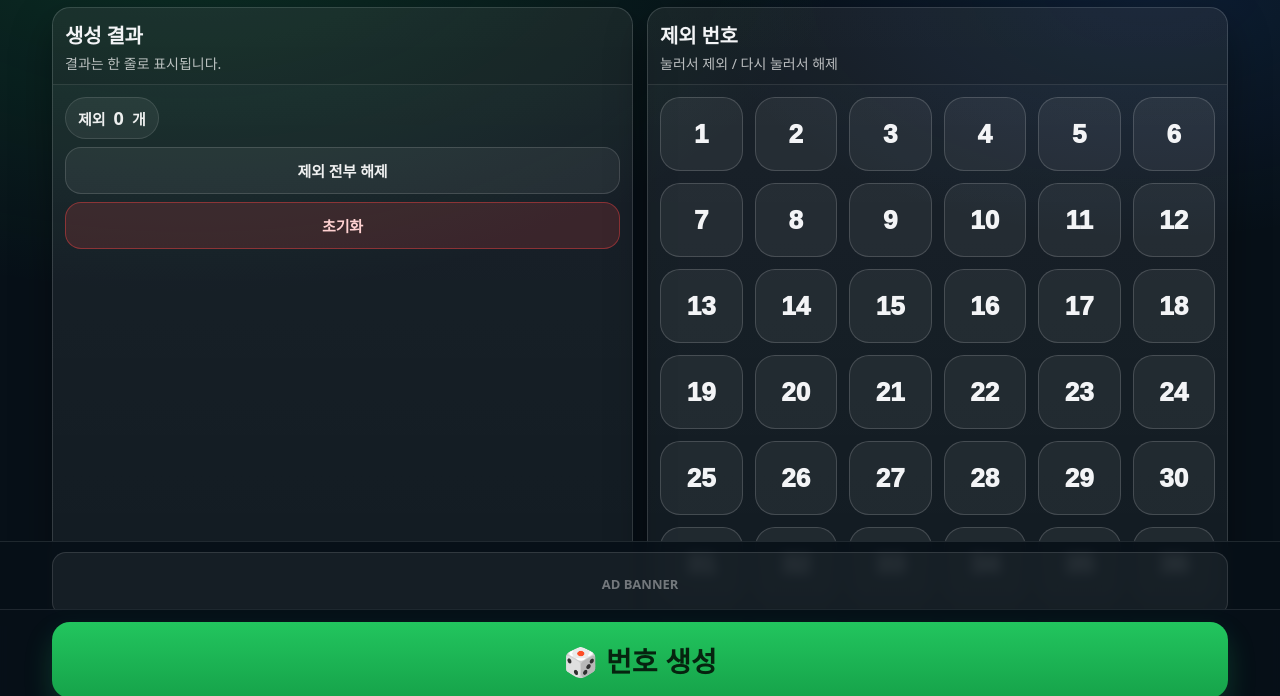
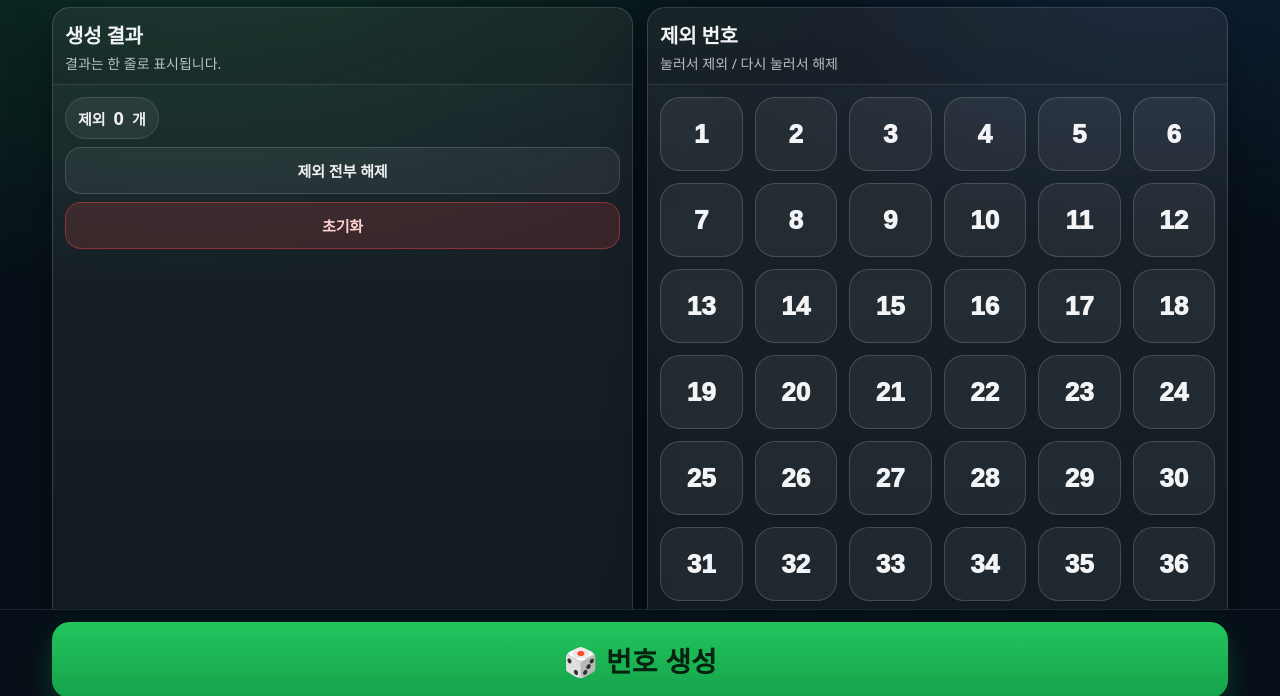
Before and after one commit to sharonkim12/lotto-number-generator, a plain HTML site: page index.html in a window 1280 px wide. Shown: the part 90-786 px from the top of the page. Drawn offline with Linux system fonts and the light colour scheme.

Commit message:
Update index.html

```diff
--- a/index.html
+++ b/index.html
@@ -32,7 +32,7 @@
       --radius: 18px;
 
       /* JS가 실제 높이 측정해서 덮어씀 */
-      --fixedSpace: 200px;
+      --fixedSpace: 140px;
       --safeB: env(safe-area-inset-bottom, 0px);
     }
 
@@ -287,38 +287,7 @@
       .num{ height: 74px; font-size: 26px; }
     }
 
-    /* ===== 하단 광고 + 생성 버튼 ===== */
-    .adBar{
-      position: fixed;
-      left:0; right:0;
-      bottom: calc(84px + var(--safeB));
-      padding: 10px 12px;
-      background: rgba(7,16,24,.90);
-      backdrop-filter: blur(6px);
-      border-top: 1px solid rgba(255,255,255,.10);
-      z-index: 49;
-      pointer-events: auto;
-    }
-    .adInner{
-      max-width: 1200px;
-      margin: 0 auto;
-      padding: 0 12px;
-    }
-    .adSlot{
-      width:100%;
-      height: 64px;
-      border-radius: 14px;
-      border:1px solid rgba(255,255,255,.12);
-      background: rgba(255,255,255,.06);
-      display:flex;
-      align-items:center;
-      justify-content:center;
-      color: rgba(255,255,255,.40);
-      font-weight: 900;
-      font-size: 13px;
-      overflow:hidden;
-    }
-
+    /* ===== 하단 생성 버튼 바(광고 없음) ===== */
     .stickyBar{
       position: fixed;
       left:0; right:0; bottom:0;
@@ -348,6 +317,7 @@
       touch-action: manipulation;
     }
     .btn-main:active{ transform: scale(.995); }
+
     /* =========================
        모바일에서만 글씨 크게
        ========================= */
@@ -404,7 +374,6 @@
         padding: 12px 14px;
       }
     }
-
   </style>
 </head>
 
@@ -448,14 +417,6 @@
     </div>
   </div>
 
-  <div class="adBar" id="adBar">
-    <div class="adInner">
-      <div id="adSlot" class="adSlot">
-        AD BANNER
-      </div>
-    </div>
-  </div>
-
   <div class="stickyBar" id="stickyBar">
     <div class="stickyInner">
       <button id="btnGen" class="btn-main" type="button">🎲 번호 생성</button>
@@ -473,17 +434,15 @@
     const btnGen = document.getElementById('btnGen');
     const results = document.getElementById('results');
 
-    const adBar = document.getElementById('adBar');
     const stickyBar = document.getElementById('stickyBar');
 
     let runIndex = 0;
 
     function updateFixedSpace(){
-      // 실제 하단 고정영역 높이(광고 + 버튼바) 측정해서 본문 padding에 반영
-      const adH = adBar ? adBar.offsetHeight : 0;
+      // 하단 고정영역(버튼바) 높이만 측정해서 본문 padding에 반영
       const stickyH = stickyBar ? stickyBar.offsetHeight : 0;
       const extra = 12; // 여유
-      const total = adH + stickyH + extra;
+      const total = stickyH + extra;
       document.documentElement.style.setProperty('--fixedSpace', total + 'px');
     }
 
@@ -628,8 +587,5 @@
     updateExcludedUI();
     updateFixedSpace();
   </script>
-
-  <!-- 광고 스크립트는 여기(또는 adSlot 안)에 붙이면 됨 -->
-  <!-- AD_SCRIPT_HERE -->
 </body>
 </html>
```
Lines whose indentation alone changed are shown as unchanged.
